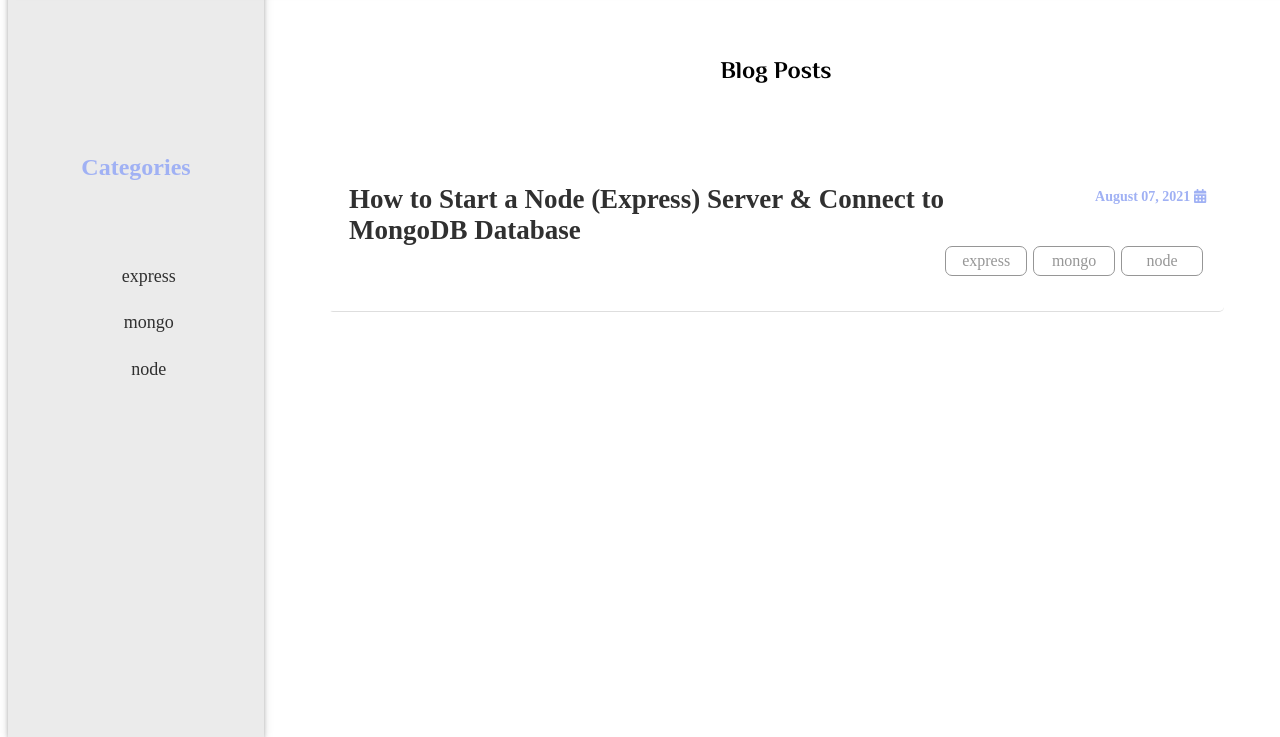
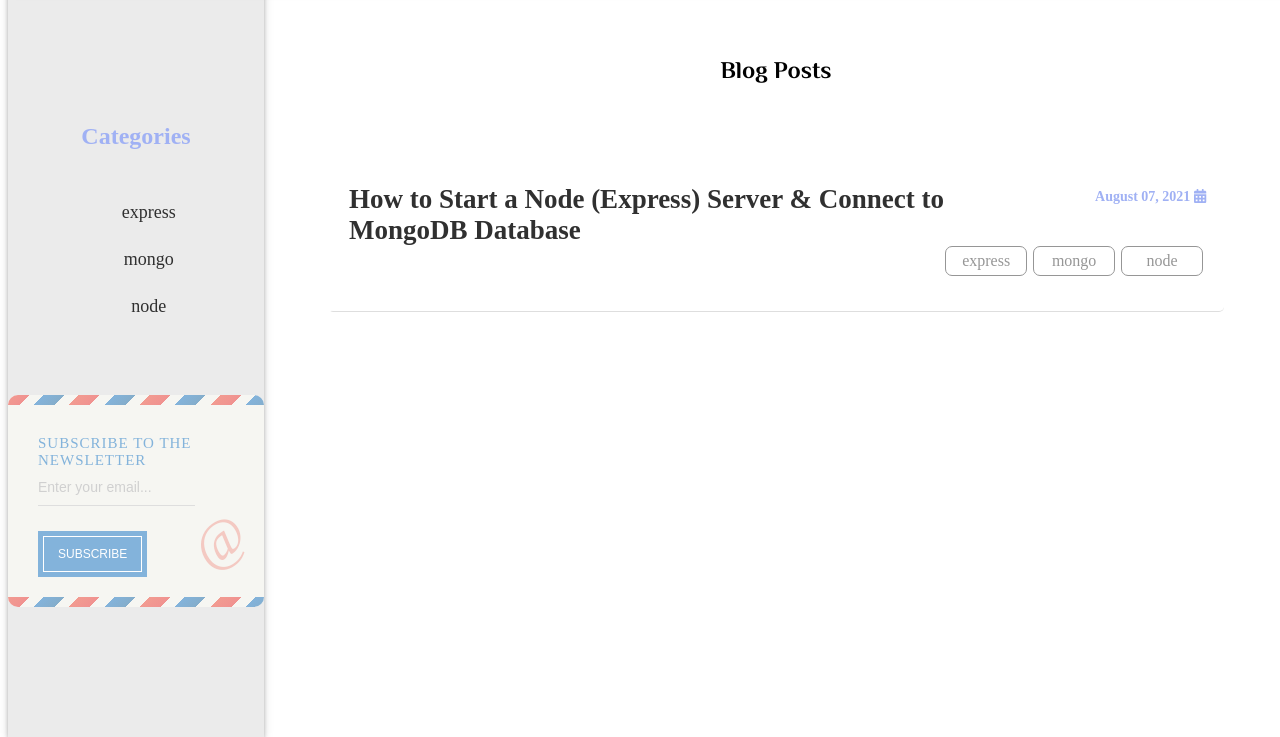
Before and after one commit to nai-young/portfolio-react, a Gatsby site: page /blog in a window 1280 px wide. Shown: the part 70-807 px from the top of the page. Built offline with nearby package versions, Linux system fonts and the light colour scheme; Gatsby itself is replaced by a stand-in of ours.

Commit message:
Added Newsletter and edited blog-post tags

```diff
--- a/gatsby-config.js
+++ b/gatsby-config.js
@@ -82,6 +82,12 @@ module.exports = {
       options: {
         trackingId: process.env.GOOGLE_ANALYTICS_TRACKING_ID || 'none',
       }
+    },
+    {
+      resolve: 'gatsby-plugin-mailchimp',
+      options: {
+        endpoint: 'https://naicheyoung.us5.list-manage.com/subscribe/post?u=168803ac4b78cb6ed2868e5e6&amp;id=33ac7dfac6'
+      }
     }
     // this (optional) plugin enables Progressive Web App + Offline functionality
     // To learn more, visit: https://gatsby.dev/offline
--- a/package.json
+++ b/package.json
@@ -21,6 +21,7 @@
     "gatsby-plugin-gatsby-cloud": "^2.11.0",
     "gatsby-plugin-google-analytics": "^3.11.0",
     "gatsby-plugin-image": "^1.11.0",
+    "gatsby-plugin-mailchimp": "^5.2.2",
     "gatsby-plugin-manifest": "^3.11.0",
     "gatsby-plugin-offline": "^4.11.0",
     "gatsby-plugin-react-helmet": "^4.11.0",
--- a/src/pages/blog.js
+++ b/src/pages/blog.js
@@ -4,25 +4,52 @@ import { Link, graphql} from "gatsby"
 import HeaderBlog from "../components/Header/HeaderBlog"
 import Footer from "../components/Footer"
 
+import addToMailchimp from 'gatsby-plugin-mailchimp'
 import { FontAwesomeIcon } from '@fortawesome/react-fontawesome'
 import { faCalendarAlt} from '@fortawesome/free-solid-svg-icons'
 import { far, faArrowAltCircleUp} from '@fortawesome/free-regular-svg-icons'
 import { library } from '@fortawesome/fontawesome-svg-core'
 library.add(far, faArrowAltCircleUp, faCalendarAlt);
 
-export default function Index({ data }) {
-  const { edges: posts } = data.allMarkdownRemark
-  const { group: tags } = data.allMarkdownRemark
+// export default function Index({ data })
+export default class SubscribeForm extends React.Component {
+  constructor(props) {
+    super(props)
+    this.handleEmail = this.handleEmail.bind(this)
 
-  return (
+    this.state = {
+      email: '',
+      message: ''
+    }
+  }
+
+  handleEmail = (e) => {
+      const target = e.target
+      const value = target.value
+      const name = target.name
+      this.setState({
+          [name]: value
+      })
+  }
+
+  handleSubmit = async (e) => {
+    e.preventDefault()
+    const result = await addToMailchimp(this.state.email)
+    this.setState({ message: result.msg })
+  }
+
+  render() {
+    const { edges: posts } = this.props.data.allMarkdownRemark
+    const { group: tags } = this.props.data.allMarkdownRemark
+    return (
       <div className="blog-div">
         <SEO title="Blog" />
         <HeaderBlog/>
         <div className="blog-container">
           <div className="sidebar">
-            <div className="categories">
-              <p className="sidebar-title">Categories</p>
-              <ul className="sidebar-tags">
+            <div className="sidebar-categories">
+              <p className="sidebar-categories-title">Categories</p>
+              <ul className="ul-categories">
                 {tags
                 .map(tag => {
                   return(
@@ -34,6 +61,26 @@ export default function Index({ data }) {
                   )
                 })}
               </ul>
+            </div>
+            <div className="newsletter-sidebar">
+              <form
+                name="newsletter"
+                method="post"
+                action="/thank-you/"
+                onSubmit={this.handleSubmit}
+                // onSubmit={this.handleSubmit(email)}
+                className="newsletter"
+                id="newsletter"
+              >
+                <p className="email-field-newsletter">
+                  <label for="email" className="input-email">Subscribe to the Newsletter</label>
+                  <input type="email" required name="email" placeholder="Enter your email..." className="input-form" value={this.state.email} onChange={this.handleEmail}/>
+                </p>
+                <div className="message" dangerouslySetInnerHTML={{ __html: this.state.message}}/>
+                <p>
+                  <button type="submit" >Subscribe</button>
+                </p>
+              </form>
             </div>
           </div>
           <div className="posts-cont">
@@ -65,9 +112,9 @@ export default function Index({ data }) {
           <Footer/>
         </footer>
       </div>
-  )
+    )
+  }
 }
-
 
 export const pageQuery = graphql`
   query IndexQuery {
--- a/src/styles/blog.css
+++ b/src/styles/blog.css
@@ -46,47 +46,145 @@
 /* SIDEBAR */
 .sidebar {
     background-color: rgb(235, 235, 235);
-    padding-top: 12rem;
-    min-width: 20%;
+    padding-top: 5rem;
+    max-width: 20%;
     min-height: 100%;
     box-shadow: 0px 2px 5px 0px rgba(0,0,0,0.14),
         0px 1px 10px 0px rgba(0,0,0,0.12),
         0px 2px 4px -1px rgba(0,0,0,0.2);
     display: flex;
     justify-content: center;
+    flex-direction: column;
 }
-.sidebar-title {
+/* SIDEBAR CATEGORIES */
+.sidebar-categories-title {
     font-size: 24px;
     color:rgb(160, 177, 244);
     font-weight: 600;
-    padding-bottom: 2rem;
     width: 100% !important;
     text-align: center;
 }
-.categories {
+.sidebar-categories {
     width: 100%;
     display: flex;
     flex-direction: column;
     align-items: center;
+
 }
-.sidebar-tags {
+.ul-categories {
     list-style: none;
     padding: 0;
     width: 100%;
 }
-.sidebar-tags li {
+.ul-categories li {
     text-align: center;
     width: 100%;
     padding: .8rem;
 }
-.sidebar-tags li:hover {
+.ul-categories li:hover {
     background-color: rgb(213, 213, 213);
 }
-.sidebar-tags li a {
+.ul-categories li a {
     text-decoration: none;
     font-size: 18px;
     color: #303030;
 }
+/* SIDEBAR NEWSLETTER */
+.newsletter-sidebar {
+    display: block;
+    margin: 50px auto;
+    width: 100%;
+    position: relative;
+    overflow: hidden;
+    background-color: #F6F6F2;
+    border-radius: 10px;
+}
+.newsletter-sidebar:after,
+.newsletter-sidebar:before {
+  content: '';
+  width: 100%;
+  height: 10px;
+  display: block;
+  background-image: repeating-linear-gradient(135deg, #F29B91 0px, #F09290 15px, transparent 15px, transparent 25px, #83B3DB 25px, #84ADCB 40px, transparent 40px, transparent 50px);
+}
+.newsletter-sidebar p {
+    margin: 0;
+    text-align: left;
+}
+.newsletter-sidebar  p:first-child {
+    margin: 30px 30px 15px;
+    color: #83B3DB;
+    text-transform: uppercase;
+    text-align: left;
+    font-size: 15px;
+    letter-spacing: 1px;
+}
+.newsletter-sidebar #newsletter:after {
+    content: '@';
+    width: 60px;
+    height: 60px;
+    display: block;
+    padding: 0px;
+    position: absolute;
+    bottom: 30px;
+    right: 10px;
+    color: rgba(242, 155, 145, 0.5);
+    font-size: 55px;
+    transform: rotate(-35deg);
+    font-weight: 400;
+    border-radius: 99px;
+    text-align: center;
+    line-height: 45px;
+}
+.newsletter-sidebar input[type="email"] {
+    display: block;
+    color: #999;
+    padding: 10px 0 !important;
+    text-align: left;
+    max-width: 80% !important;
+    outline: none;
+    border: 0;
+    font-size: 14px;
+    background-color: transparent;
+    border-bottom: 1px solid #DEDEDE;
+}
+.newsletter-sidebar input[type="email"]::-webkit-input-placeholder {
+    color: #d0d0d0;
+}
+.newsletter-sidebar input[type="email"]:-moz-placeholder {
+    color: #d0d0d0;
+}
+.newsletter-sidebar input[type="email"]::-moz-placeholder {
+    color: #d0d0d0;
+}
+.newsletter-sidebar input[type="email"]:-ms-input-placeholder {
+    color: #d0d0d0;
+}
+.newsletter-sidebar button[type="submit"] {
+    margin: 15px 35px 25px;
+    background-color: #83B3DB;
+    color: #fff;
+    padding: 10px 14px !important;
+    text-align: center;
+    width: auto;
+    max-width: 70%;
+    outline: none;
+    border: 1px solid #fff;
+    text-transform: uppercase;
+    font-size: 12px;
+    cursor: pointer;
+    -webkit-transition: .1s all ease-in-out;
+    -moz-transition: .1s all ease-in-out;
+    -o-transition: .1s all ease-in-out;
+    transition: .1s all ease-in-out;
+    box-shadow: 0px 0px 0px 5px #83B3DB;
+}
+.newsletter-sidebar button[type="submit"]:hover {
+    background-color: #F29B91;
+    box-shadow: 0px 0px 0px 5px #F29B91;
+}
+
+/* BLOG CONTENT */
 .blog-container {
     display: flex;
     min-height: 100vh;
--- a/src/templates/blog-post.js
+++ b/src/templates/blog-post.js
@@ -33,7 +33,7 @@ export default function Template({ data }) {
           <div className="sub-heading">
             <p><FontAwesomeIcon icon={faCalendarAlt}/> Published: {post.frontmatter.date}</p>
             <p>
-              <ul>
+              <ul className="subheading-ul">
                 <FontAwesomeIcon icon={faTag}/>
                 {post.frontmatter.tags.map(tag => {
                   return (
```
Also changed, not shown: src/styles/blog-post.css (+12 -2 lines), 1 other file.
